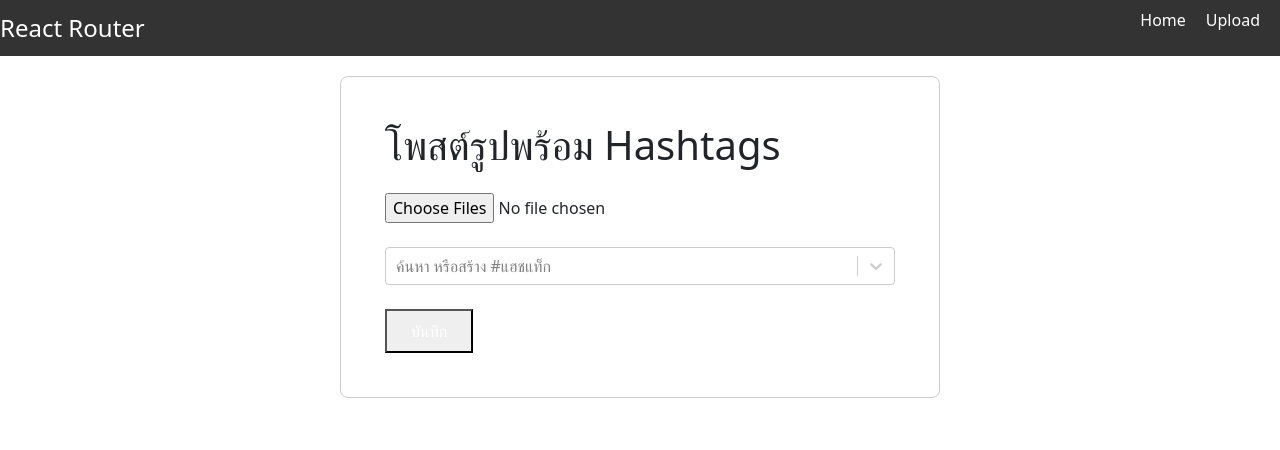
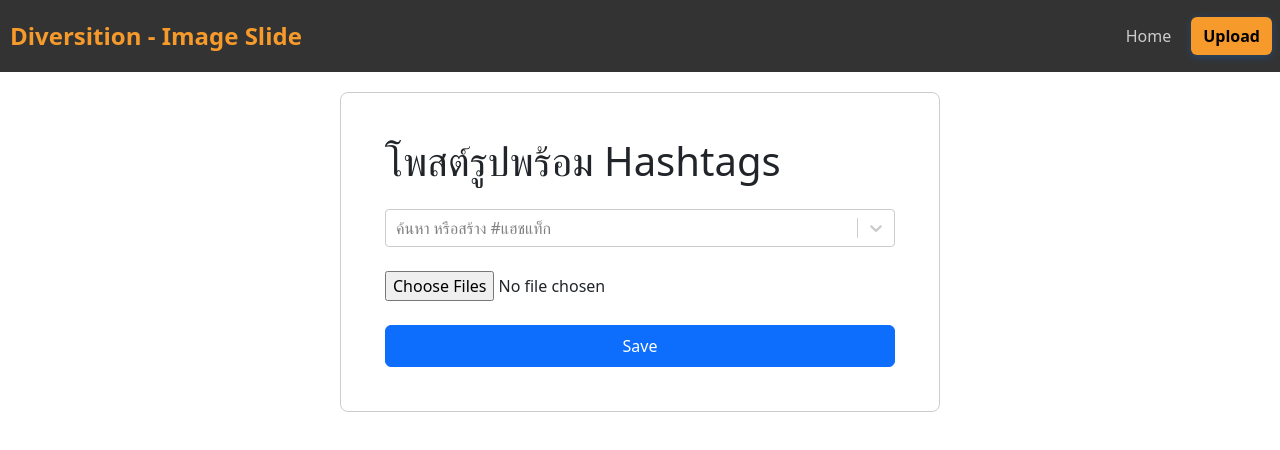
Before and after one commit to anechaboon/diversition-fe, a React (Vite) app: page /upload in a window 1280 px wide. Shown: the top 450 px of the page. Built offline with nearby package versions, Linux system fonts and the light colour scheme.

Commit message:
revise ui

```diff
--- a/package.json
+++ b/package.json
@@ -20,7 +20,8 @@
     "react-dom": "^19.1.1",
     "react-masonry-css": "^1.0.16",
     "react-router-dom": "^7.9.4",
-    "react-select": "^5.10.2"
+    "react-select": "^5.10.2",
+    "sweetalert2": "^11.26.3"
   },
   "devDependencies": {
     "@eslint/js": "^9.36.0",
--- a/src/assets/common.css
+++ b/src/assets/common.css
@@ -9,6 +9,9 @@
 
 .logo {
   font-size: 1.5rem;
+  font-weight: bold;
+  padding: 10px;
+  color: #f69a2b;
 }
 
 .nav-links {
@@ -17,15 +20,26 @@
 }
 
 .nav-links li {
-  margin-right: 20px;
+  margin-right: 8px;
 }
 
 .nav-links li a {
-  color: #fff;
   text-decoration: none;
-  transition: color 0.3s ease;
+  color: #ccc;
+  font-size: 16px;
+  padding: 8px 12px;
+  border-radius: 6px;
+  transition: all 0.3s ease;
 }
 
 .nav-links li a:hover {
-  color: #f0f0f0;
+  color: #fff;
+  background-color: #333;
 }
+
+.nav-links li a.active {
+  color: #000000;
+  background-color: #f69a2b;
+  font-weight: bold;
+  box-shadow: 0 2px 8px rgba(0, 123, 255, 0.3);
+}
--- a/src/components/HashtagSelect.jsx
+++ b/src/components/HashtagSelect.jsx
@@ -96,6 +96,7 @@ export default function HashtagSelect({ value, onChange }) {
 
   return (
     <AsyncCreatableSelect
+      className='mb-4'
       isMulti
       defaultOptions
       loadOptions={loadOptions}
--- a/src/components/ImageUpload.jsx
+++ b/src/components/ImageUpload.jsx
@@ -33,7 +33,7 @@ export default function ImageUpload({ onFileSelect }) {
               src={preview}
               alt={`Preview ${index + 1}`}
               className="rounded-md border"
-              style={{ width: '100%', maxHeight: '300px', objectFit: 'cover' }}
+              style={{ maxHeight: '100px', objectFit: 'cover' }}
             />
           ))}
         </div>
--- a/src/components/Navbar.jsx
+++ b/src/components/Navbar.jsx
@@ -1,13 +1,24 @@
-import React from 'react';
+import { Link, useLocation } from "react-router-dom";
 import '../assets/common.css'; // สมมติว่าเรามีไฟล์ CSS สำหรับสไตล์ของ Navbar
 
 function Navbar() {
+  const location = useLocation();
+  const currentPath = location.pathname;
+
   return (
     <nav className="navbar">
-      <div className="logo">React Router</div>
-      <ul className="nav-links">
-        <li><a href="/">Home</a></li>
-        <li><a href="/upload">Upload</a></li>
+      <div className="logo">Diversition  - Image Slide</div>
+      <ul className="nav-links my-0">
+        <li>
+          <Link to="/" className={currentPath === "/" ? "active" : ""}>
+            Home
+          </Link>
+        </li>
+        <li>
+          <Link to="/upload" className={currentPath === "/upload" ? "active" : ""}>
+            Upload
+          </Link>
+        </li>
       </ul>
     </nav>
   );
--- a/src/components/SlideShow.jsx
+++ b/src/components/SlideShow.jsx
@@ -143,11 +143,18 @@ function SlideShow() {
         </div>
       )}
       {loading && <div className="text-center my-3">กำลังโหลดรูปภาพ...</div>}
-      {!hasMore && !isFiltering && (
-        <div className="text-center text-muted my-3">
-          ไม่มีข้อมูลเพิ่มเติมแล้ว
-        </div>
-      )}
+
+        <div>
+        {(() => {
+          if (images.length === 0 && !loading) {
+            return <div className="text-center my-3">ไม่พบรูปภาพ Upload <a href='/upload'>ที่นี่</a></div>;
+          } else if (!hasMore && !isFiltering) {
+            return <div className="text-center text-muted my-3">
+                ไม่มีข้อมูลเพิ่มเติมแล้ว
+              </div>;
+          }
+        })()}
+      </div>
     </div>
   );
 }
--- a/src/pages/PostPage.jsx
+++ b/src/pages/PostPage.jsx
@@ -5,6 +5,7 @@ import ImageUpload from '../components/ImageUpload';
 import axios from 'axios';
 import { uploadFile } from '../utils/uploadFile'
 import Navbar from '../components/Navbar';
+import Swal from 'sweetalert2';
 
 export default function PostPage() {
   const [hashtags, setHashtags] = useState([]); // array ของ object {id, name}
@@ -39,9 +40,16 @@ export default function PostPage() {
       });
 
       console.log('Post success:', response.data);
-      // alert('บันทึกสำเร็จ');
-      setHashtags([]);
-      setImageFiles([]); // Reset to empty array
+
+      Swal.fire({
+        icon: 'success',
+        title: 'โพสต์สำเร็จ',
+        showConfirmButton: false,
+        timer: 2000
+      }).then(() => {
+        location.reload(); // โหลดหน้าใหม่
+      });
+
     } catch (error) {
       console.error('Error submitting post:', error);
     }
@@ -54,12 +62,13 @@ export default function PostPage() {
       <div className="p-4 max-w-md mx-auto">
       <h1 className="text-xl font-bold mb-4">โพสต์รูปพร้อม Hashtags</h1>
       <form onSubmit={handleSubmit}>
+        <HashtagSelect value={hashtags} onChange={setHashtags} />
         <ImageUpload onFileSelect={setImageFiles} /> {/* Pass the array setter */}
-        <HashtagSelect value={hashtags} onChange={setHashtags} />
+
         <button
           type="submit"
-          className="mt-4 bg-blue-600 text-white px-4 py-2 rounded-md hover:bg-blue-700"
-        >บันทึก</button>
+          className="btn btn-primary w-100 px-4 py-2 rounded-md "
+        >Save</button>
       </form>
     </div>
     </div>
```
Also changed, not shown: 1 other file (tests, documents, lock files or other folders).
